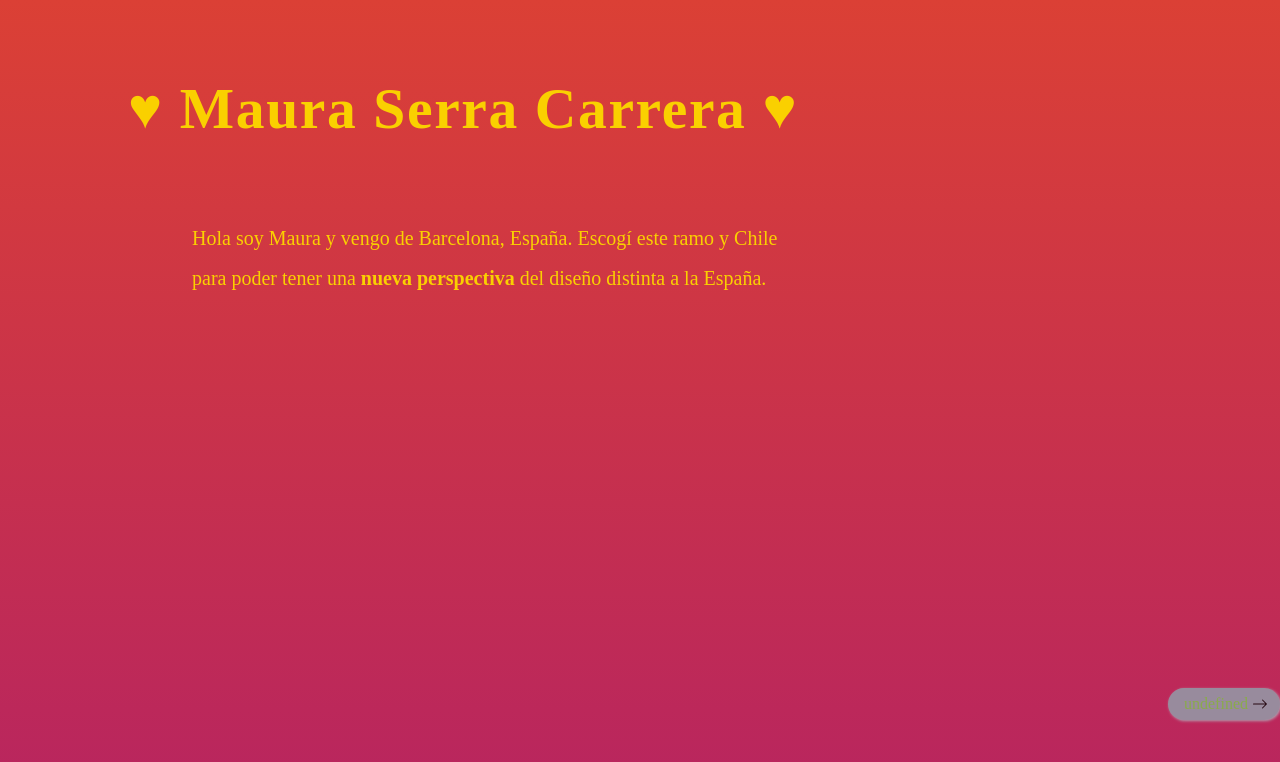
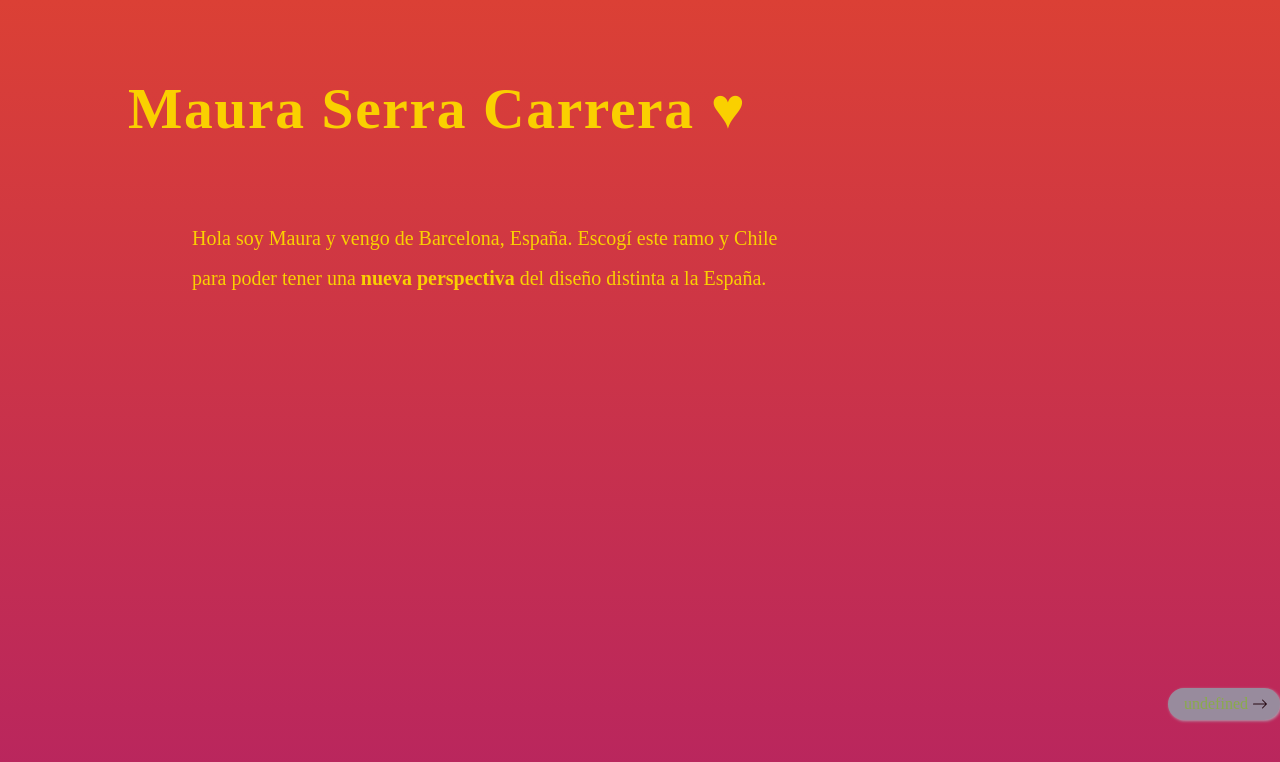
Before and after one commit to mauraserra/clase01, a plain HTML site: page index.html in a window 1280 px wide. Shown: the top 762 px of the page. Drawn offline with nearby package versions, Linux system fonts and the light colour scheme.

Commit message:
Update index.html

```diff
--- a/index.html
+++ b/index.html
@@ -11,7 +11,7 @@
     <body>
 
         <header>
-            <h1> &#9829; Maura Serra Carrera &#9829; </h1>
+            <h1> Maura Serra Carrera &#9829; </h1>
         </header>
 
         <main>
```
